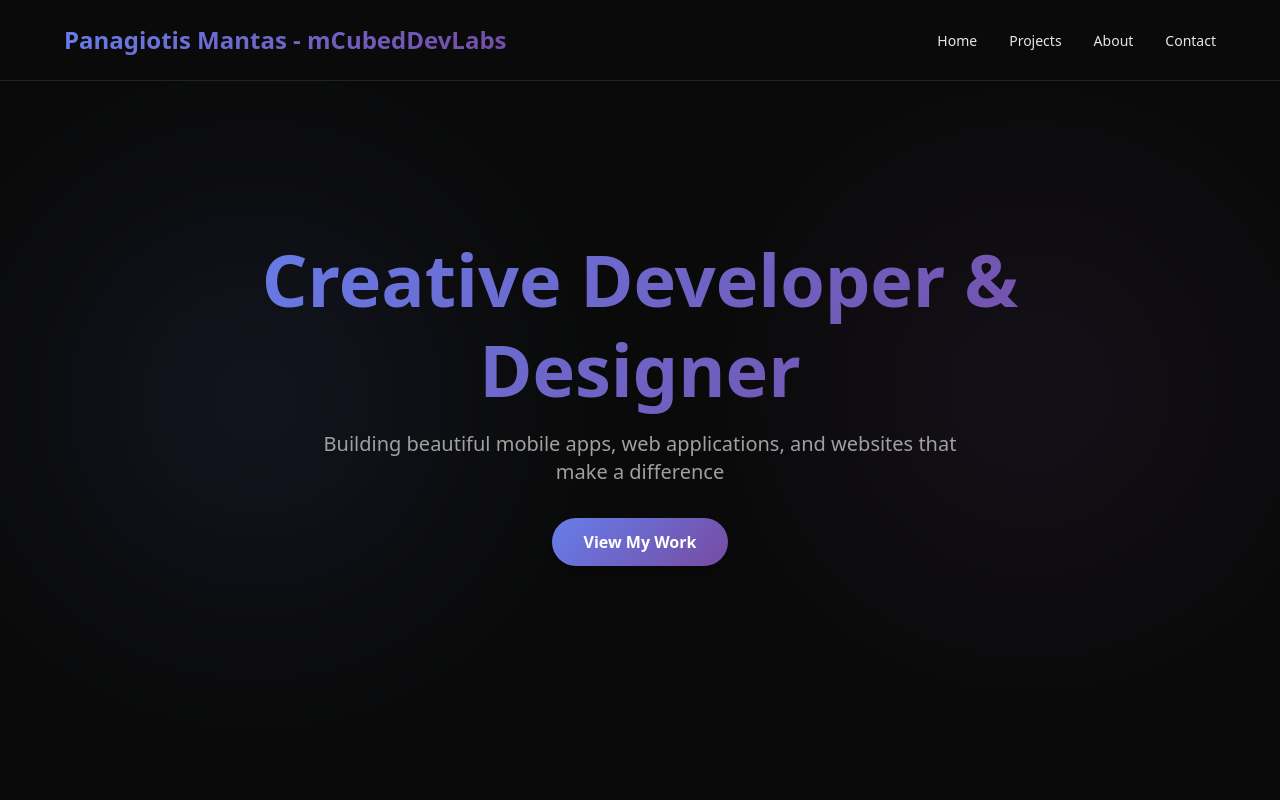
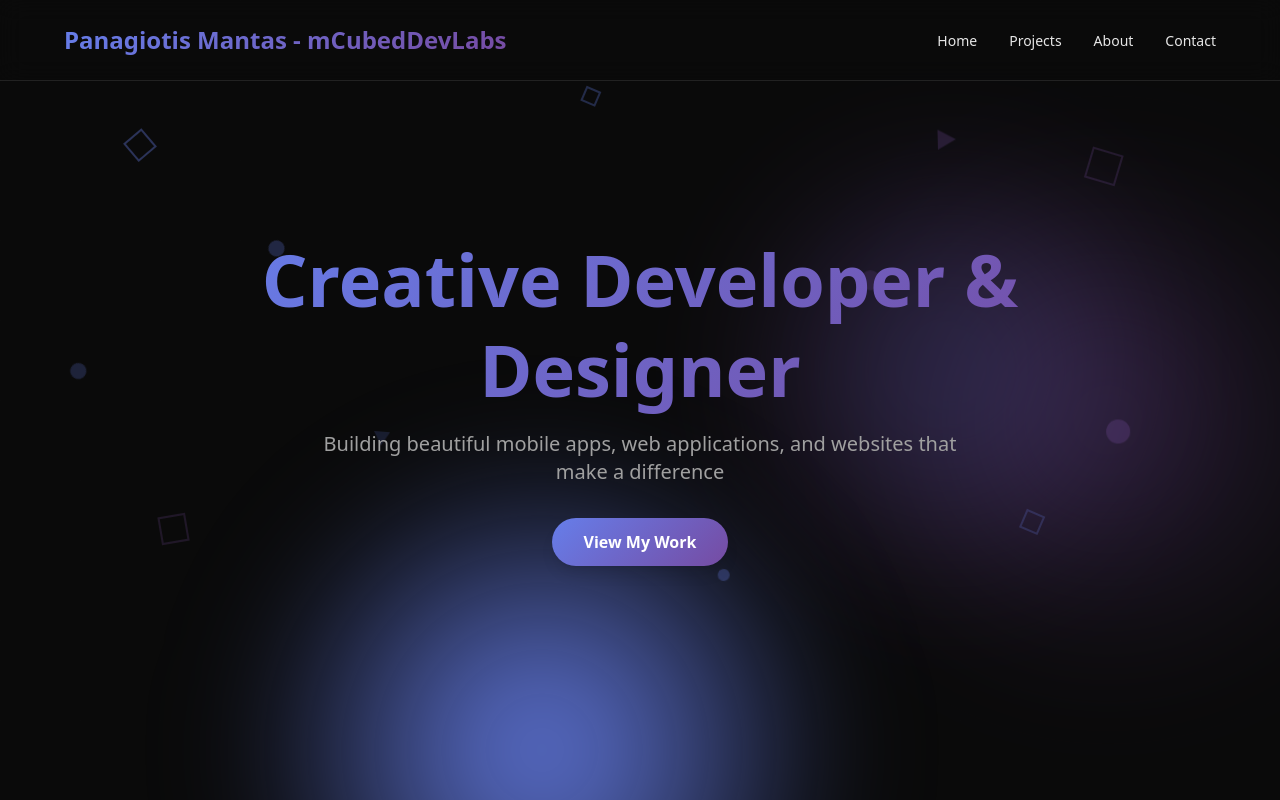
Before and after one commit to pagman/portfolio-nextjs, a Next.js app: page / in a window 1280 px wide. Shown: the top 800 px of the page. Built offline with nearby package versions, Linux system fonts and the light colour scheme.

Commit message:
hero bg animations

```diff
--- a/app/globals.css
+++ b/app/globals.css
@@ -111,3 +111,128 @@ html {
 .gradient-bg {
   background: linear-gradient(135deg, #667eea 0%, #764ba2 100%);
 }
+
+/* Hero background animations */
+@keyframes float-slow {
+  0% {
+    transform: translate(-50%, -50%) scale(1);
+  }
+  33% {
+    transform: translate(-30%, -60%) scale(1.2);
+  }
+  66% {
+    transform: translate(-60%, -40%) scale(0.9);
+  }
+  100% {
+    transform: translate(-50%, -50%) scale(1);
+  }
+}
+
+@keyframes float-slow-reverse {
+  0% {
+    transform: translate(0, 0) scale(1);
+  }
+  25% {
+    transform: translate(-80px, 60px) scale(1.3);
+  }
+  50% {
+    transform: translate(40px, -40px) scale(0.85);
+  }
+  75% {
+    transform: translate(-40px, -80px) scale(1.15);
+  }
+  100% {
+    transform: translate(0, 0) scale(1);
+  }
+}
+
+@keyframes drift {
+  0% {
+    transform: translate(0, 0) scale(1);
+  }
+  25% {
+    transform: translate(100px, -80px) scale(1.2);
+  }
+  50% {
+    transform: translate(-60px, 100px) scale(0.9);
+  }
+  75% {
+    transform: translate(-100px, -40px) scale(1.1);
+  }
+  100% {
+    transform: translate(0, 0) scale(1);
+  }
+}
+
+@keyframes pulse-glow {
+  0%, 100% {
+    opacity: 0.2;
+    filter: blur(100px);
+  }
+  50% {
+    opacity: 0.4;
+    filter: blur(80px);
+  }
+}
+
+@keyframes float-particle {
+  0% {
+    transform: translateY(0) translateX(0) rotate(0deg);
+    opacity: 0.4;
+  }
+  25% {
+    transform: translateY(-30px) translateX(15px) rotate(90deg);
+    opacity: 0.8;
+  }
+  50% {
+    transform: translateY(-50px) translateX(-10px) rotate(180deg);
+    opacity: 0.5;
+  }
+  75% {
+    transform: translateY(-20px) translateX(-20px) rotate(270deg);
+    opacity: 0.9;
+  }
+  100% {
+    transform: translateY(0) translateX(0) rotate(360deg);
+    opacity: 0.4;
+  }
+}
+
+@keyframes morph {
+  0%, 100% {
+    border-radius: 60% 40% 30% 70% / 60% 30% 70% 40%;
+  }
+  25% {
+    border-radius: 30% 60% 70% 40% / 50% 60% 30% 60%;
+  }
+  50% {
+    border-radius: 50% 60% 30% 60% / 30% 50% 70% 50%;
+  }
+  75% {
+    border-radius: 60% 40% 60% 30% / 70% 40% 50% 60%;
+  }
+}
+
+.animate-float-slow {
+  animation: float-slow 12s ease-in-out infinite;
+}
+
+.animate-float-slow-reverse {
+  animation: float-slow-reverse 15s ease-in-out infinite;
+}
+
+.animate-drift {
+  animation: drift 18s ease-in-out infinite;
+}
+
+.animate-pulse-glow {
+  animation: pulse-glow 4s ease-in-out infinite;
+}
+
+.animate-float-particle {
+  animation: float-particle 8s ease-in-out infinite;
+}
+
+.animate-morph {
+  animation: morph 10s ease-in-out infinite;
+}
--- a/components/sections/hero-section.tsx
+++ b/components/sections/hero-section.tsx
@@ -6,23 +6,123 @@ export function HeroSection() {
       id="home"
       className="min-h-screen flex items-center justify-center px-[5%] relative overflow-hidden"
     >
-      {/* Background gradient effects */}
-      <div className="absolute inset-0 pointer-events-none">
+      {/* Animated background gradient effects */}
+      <div className="absolute inset-0 pointer-events-none overflow-hidden">
+        {/* Primary floating orb - morphing blob */}
         <div
-          className="absolute w-[500px] h-[500px] rounded-full blur-[120px] opacity-20"
+          className="absolute w-[700px] h-[700px] animate-float-slow animate-pulse-glow animate-morph"
           style={{
-            background: "radial-gradient(circle, #667eea 0%, transparent 70%)",
-            left: "20%",
+            background: "radial-gradient(circle, #667eea 0%, transparent 60%)",
+            left: "15%",
             top: "50%",
-            transform: "translate(-50%, -50%)",
+            filter: "blur(60px)",
           }}
         />
+        {/* Secondary floating orb */}
         <div
-          className="absolute w-[500px] h-[500px] rounded-full blur-[120px] opacity-20"
+          className="absolute w-[600px] h-[600px] animate-float-slow-reverse animate-morph"
           style={{
-            background: "radial-gradient(circle, #764ba2 0%, transparent 70%)",
-            right: "0",
-            bottom: "20%",
+            background: "radial-gradient(circle, #764ba2 0%, transparent 60%)",
+            right: "-10%",
+            bottom: "10%",
+            filter: "blur(80px)",
+            opacity: 0.35,
+            animationDelay: "2s",
+          }}
+        />
+        {/* Third drifting orb */}
+        <div
+          className="absolute w-[500px] h-[500px] animate-drift animate-morph"
+          style={{
+            background: "radial-gradient(circle, #667eea 0%, #764ba2 40%, transparent 60%)",
+            left: "55%",
+            top: "15%",
+            filter: "blur(70px)",
+            opacity: 0.25,
+            animationDelay: "4s",
+          }}
+        />
+
+        {/* Floating geometric shapes - more visible */}
+        <div className="absolute inset-0">
+          {/* Floating squares */}
+          <div
+            className="absolute w-6 h-6 border-2 border-primary/40 rotate-45 animate-float-particle"
+            style={{ left: "10%", top: "20%", animationDelay: "0s" }}
+          />
+          <div
+            className="absolute w-8 h-8 border-2 border-secondary/40 rotate-12 animate-float-particle"
+            style={{ left: "85%", top: "25%", animationDelay: "2s" }}
+          />
+          <div
+            className="absolute w-5 h-5 border-2 border-primary/30 rotate-45 animate-float-particle"
+            style={{ left: "78%", top: "65%", animationDelay: "5s" }}
+          />
+          <div
+            className="absolute w-7 h-7 border-2 border-secondary/35 rotate-12 animate-float-particle"
+            style={{ left: "12%", top: "70%", animationDelay: "3s" }}
+          />
+          <div
+            className="absolute w-4 h-4 border-2 border-primary/35 rotate-45 animate-float-particle"
+            style={{ left: "45%", top: "15%", animationDelay: "1s" }}
+          />
+
+          {/* Floating circles */}
+          <div
+            className="absolute w-4 h-4 rounded-full bg-primary/40 animate-float-particle"
+            style={{ left: "22%", top: "35%", animationDelay: "1.5s" }}
+          />
+          <div
+            className="absolute w-5 h-5 rounded-full bg-secondary/35 animate-float-particle"
+            style={{ left: "68%", top: "40%", animationDelay: "2.5s" }}
+          />
+          <div
+            className="absolute w-3 h-3 rounded-full bg-primary/35 animate-float-particle"
+            style={{ left: "55%", top: "75%", animationDelay: "4s" }}
+          />
+          <div
+            className="absolute w-6 h-6 rounded-full bg-secondary/30 animate-float-particle"
+            style={{ left: "88%", top: "55%", animationDelay: "0.5s" }}
+          />
+          <div
+            className="absolute w-4 h-4 rounded-full bg-primary/30 animate-float-particle"
+            style={{ left: "5%", top: "50%", animationDelay: "3.5s" }}
+          />
+
+          {/* Additional triangular shapes using borders */}
+          <div
+            className="absolute w-0 h-0 animate-float-particle"
+            style={{
+              left: "30%",
+              top: "60%",
+              borderLeft: "8px solid transparent",
+              borderRight: "8px solid transparent",
+              borderBottom: "14px solid rgba(102, 126, 234, 0.3)",
+              animationDelay: "2s",
+            }}
+          />
+          <div
+            className="absolute w-0 h-0 animate-float-particle"
+            style={{
+              left: "72%",
+              top: "20%",
+              borderLeft: "10px solid transparent",
+              borderRight: "10px solid transparent",
+              borderBottom: "18px solid rgba(118, 75, 162, 0.3)",
+              animationDelay: "4.5s",
+            }}
+          />
+        </div>
+
+        {/* Subtle grid overlay */}
+        <div
+          className="absolute inset-0 opacity-[0.03]"
+          style={{
+            backgroundImage: `
+              linear-gradient(rgba(255,255,255,0.15) 1px, transparent 1px),
+              linear-gradient(90deg, rgba(255,255,255,0.15) 1px, transparent 1px)
+            `,
+            backgroundSize: "80px 80px",
           }}
         />
       </div>
```
